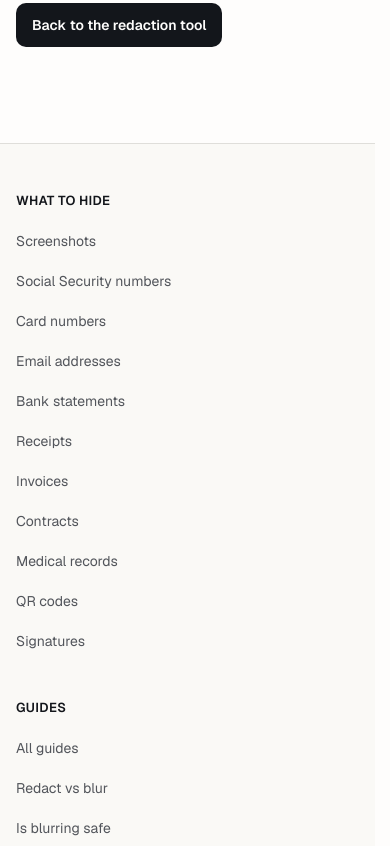
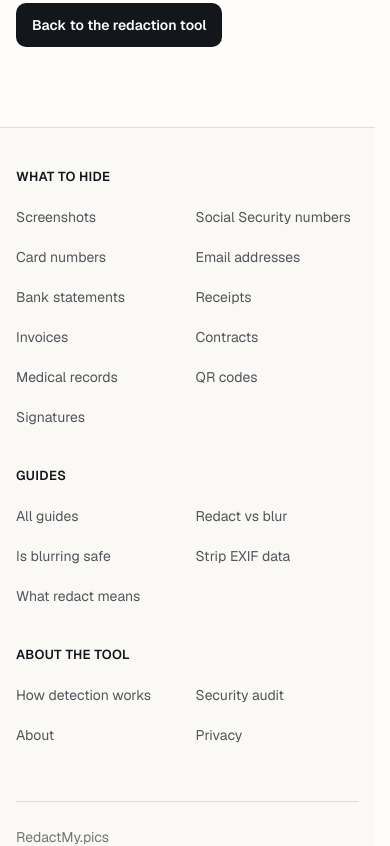
Before and after one commit to highertq/redact-image-online, a Next.js app: page /privacy in a window 390 px wide. Shown: the part 1980-2826 px from the top of the page. Built offline with nearby package versions, Linux system fonts and the light colour scheme; no server answers.

Commit message:
polish: keep the full privacy note in the empty state, compress phone page height

```diff
--- a/src/app/page.tsx
+++ b/src/app/page.tsx
@@ -157,7 +157,7 @@ const cardLink =
 
 export default function Home() {
   return (
-    <div className="flex flex-col gap-16">
+    <div className="flex flex-col gap-12 md:gap-16">
       <script
         type="application/ld+json"
         // Content is generated from the constants above, not user input.
@@ -214,12 +214,12 @@ export default function Home() {
             <li key={item.slug}>
               <Link
                 href={scenarioHref(item.slug)}
-                className="flex h-full flex-col gap-2 rounded-lg border border-line bg-paper p-5 transition-hover hover:border-accent hover:bg-accent-soft"
+                className="flex h-full flex-col gap-2 rounded-lg border border-line bg-paper p-4 transition-hover hover:border-accent hover:bg-accent-soft sm:p-5"
               >
                 <span className="text-body font-semibold text-ink">
                   {item.navLabel}
                 </span>
-                <span className="text-body-sm leading-relaxed text-ink-2">
+                <span className="line-clamp-3 text-body-sm leading-relaxed text-ink-2 sm:line-clamp-none">
                   {item.lede.length > 150
                     ? `${item.lede.slice(0, 147).trimEnd()}…`
                     : item.lede}
@@ -242,7 +242,7 @@ export default function Home() {
           {STEPS.map((step, index) => (
             <li
               key={step.title}
-              className="flex flex-col gap-2 rounded-lg border border-line bg-surface p-5"
+              className="flex flex-col gap-2 rounded-lg border border-line bg-surface p-4 sm:p-5"
             >
               <span
                 aria-hidden="true"
--- a/src/components/CanvasStage.tsx
+++ b/src/components/CanvasStage.tsx
@@ -30,7 +30,9 @@ type Props = {
   onFitChange: (fit: FitMode) => void;
 };
 
-const PRIVACY_LINE =
+/** The site's core promise, kept in one place because it is rendered in both
+ * the empty state and the editor. */
+export const PRIVACY_NOTE =
   "Your image never leaves this browser tab. Nothing is uploaded, and the exported PNG is re-encoded from a canvas, which drops metadata such as EXIF.";
 
 function FitToggle({
@@ -131,7 +133,7 @@ export default function CanvasStage({
 
       {expanded ? (
         <p className="border-b border-line bg-surface px-4 py-2 text-label leading-snug text-ink-2 lg:hidden">
-          {PRIVACY_LINE}
+          {PRIVACY_NOTE}
         </p>
       ) : null}
 
@@ -170,7 +172,7 @@ export default function CanvasStage({
       </div>
 
       <p className="hidden px-1 pt-2 text-label leading-relaxed text-ink-3 lg:block">
-        {PRIVACY_LINE}
+        {PRIVACY_NOTE}
       </p>
     </div>
   );
--- a/src/components/Redactor.tsx
+++ b/src/components/Redactor.tsx
@@ -3,7 +3,7 @@
 import { useCallback, useEffect, useRef, useState } from "react";
 
 import BoxPopover from "@/components/BoxPopover";
-import CanvasStage, { type FitMode } from "@/components/CanvasStage";
+import CanvasStage, { PRIVACY_NOTE, type FitMode } from "@/components/CanvasStage";
 import EditorStatus from "@/components/EditorStatus";
 import EditorToolbar, { type CanvasMode } from "@/components/EditorToolbar";
 import ImageIntake from "@/components/ImageIntake";
@@ -418,11 +418,16 @@ export default function Redactor() {
           </div>
         </>
       ) : (
-        <ImageIntake
-          dragging={dragging}
-          dragProps={dragProps}
-          inputRef={fileInputRef}
-        />
+        <>
+          <ImageIntake
+            dragging={dragging}
+            dragProps={dragProps}
+            inputRef={fileInputRef}
+          />
+          <p className="measure text-label leading-relaxed text-ink-3">
+            {PRIVACY_NOTE}
+          </p>
+        </>
       )}
 
       {activeBox.active && activeBox.rect ? (
--- a/src/components/SiteFooter.tsx
+++ b/src/components/SiteFooter.tsx
@@ -16,7 +16,7 @@ function FooterColumn({
       <h2 className="text-label font-semibold tracking-wide text-ink uppercase">
         {heading}
       </h2>
-      <ul className="flex flex-col gap-1 text-body-sm text-ink-2">
+      <ul className="grid grid-cols-2 gap-x-4 gap-y-1 text-body-sm text-ink-2 sm:flex sm:flex-col">
         {links.map((link) => (
           <li key={link.href}>
             <Link
@@ -34,9 +34,9 @@ function FooterColumn({
 
 export default function SiteFooter() {
   return (
-    <footer className="mt-16 border-t border-line bg-surface/60">
-      <div className="mx-auto w-full max-w-site px-4 py-12 sm:px-6">
-        <div className="grid gap-10 sm:grid-cols-2 lg:grid-cols-3">
+    <footer className="mt-12 border-t border-line bg-surface/60 sm:mt-16">
+      <div className="mx-auto w-full max-w-site px-4 py-10 sm:px-6 sm:py-12">
+        <div className="grid gap-8 sm:grid-cols-2 lg:grid-cols-3">
           <FooterColumn
             heading="What to hide"
             links={SCENARIOS.map((item) => ({
```
